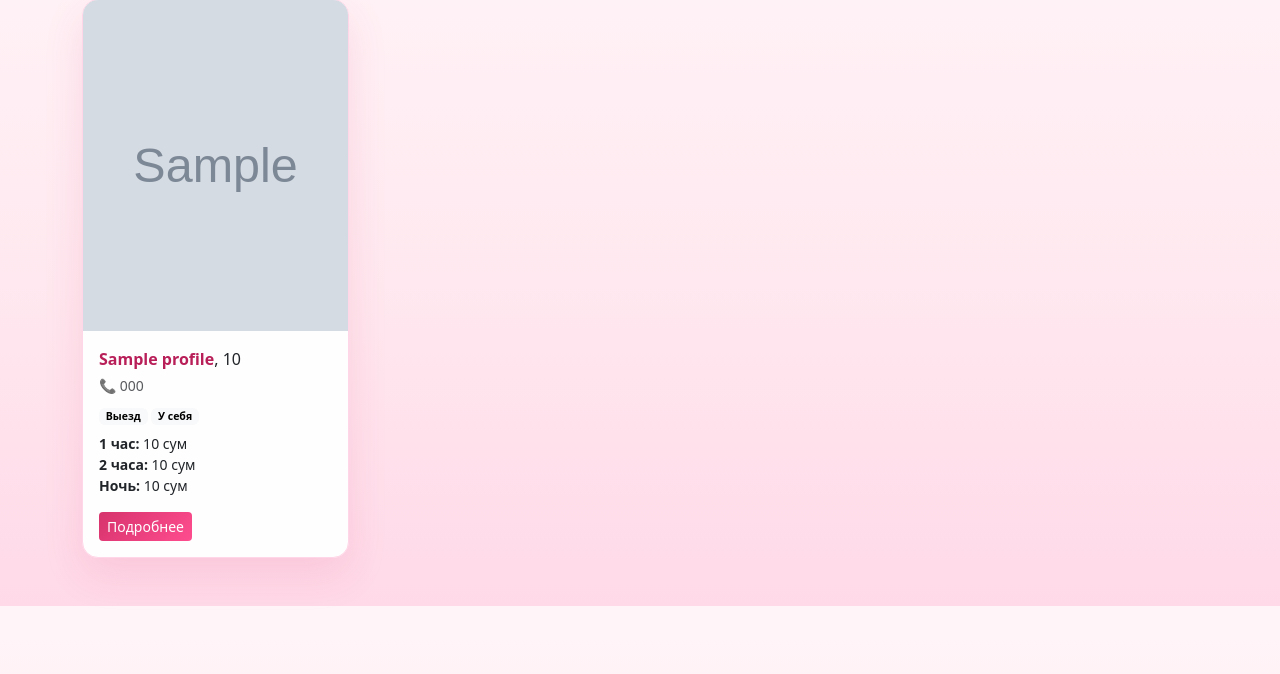
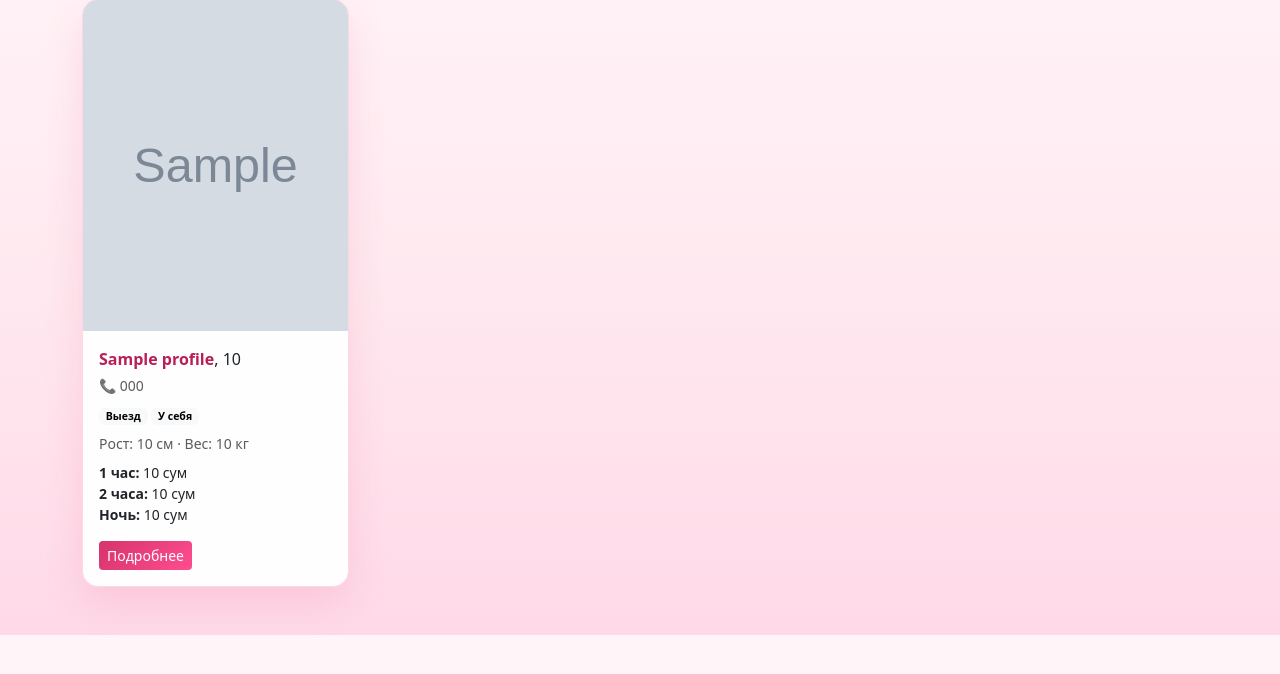
Before and after one commit to Shakhriyor10/inticom, a Django app: page / in a window 1280 px wide. Shown: the part 105-779 px from the top of the page. Run offline with Django 3.2, Linux system fonts and the light colour scheme; tables that the repository leaves empty hold one stand-in row (values such as "Sample post"); grey boxes marked "Sample" are stand-in pictures.

Commit message:
Показать рост и вес на главной странице

```diff
--- a/templates/home.html
+++ b/templates/home.html
@@ -30,6 +30,9 @@
                         {% if profile.outcall_available %}<span class="badge text-bg-light">Выезд</span>{% endif %}
                         {% if profile.incall_available %}<span class="badge text-bg-light">У себя</span>{% endif %}
                     </p>
+                    <p class="small text-muted mb-2">
+                        Рост: {{ profile.height }} см · Вес: {{ profile.weight }} кг
+                    </p>
 <!--                    <p class="text-muted mb-2">{{ profile.get_profile_type_display }}</p>-->
 <!--                    <p class="text-muted mb-2">{{ profile.description|truncatechars:70 }}</p>-->
                     <div class="small">
```
